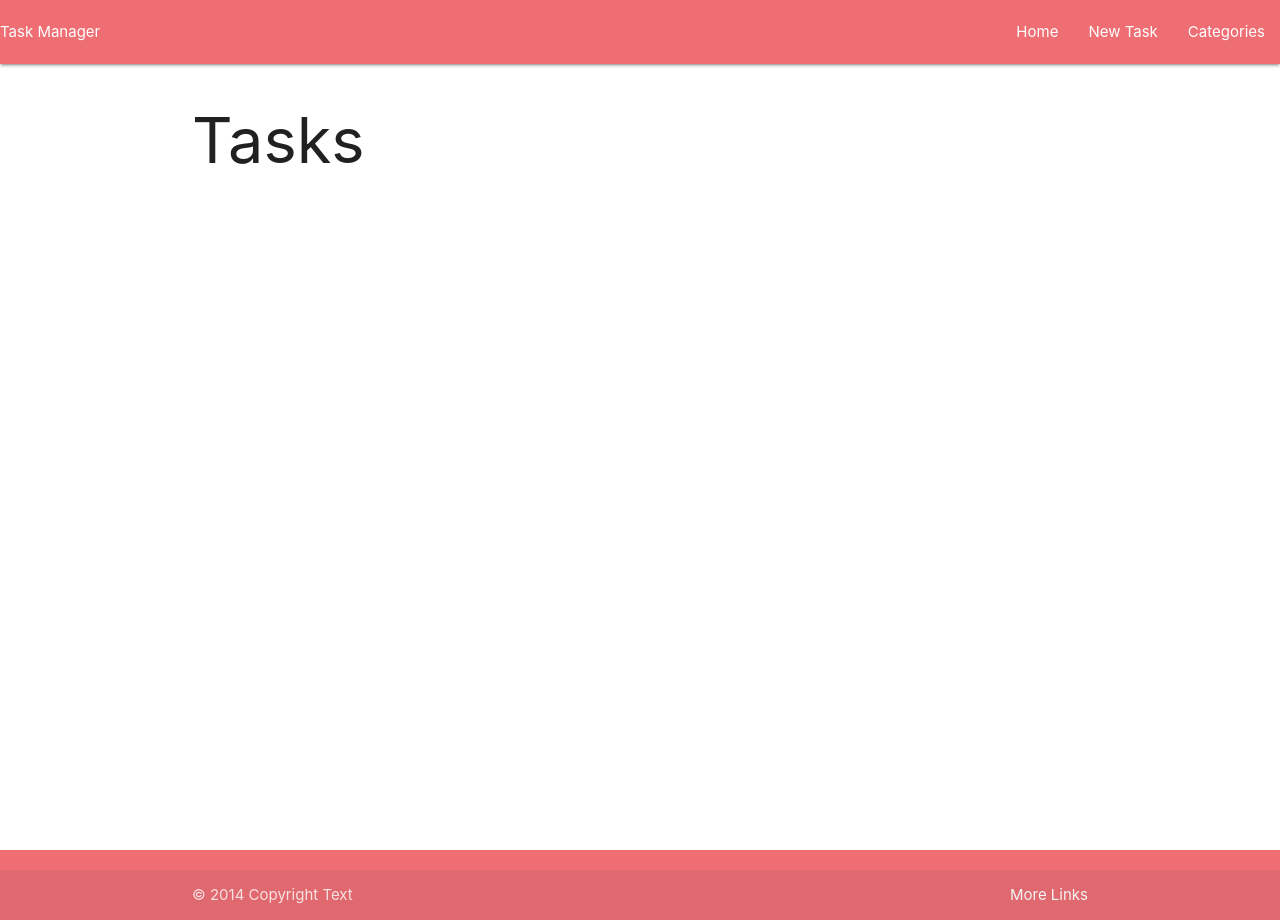
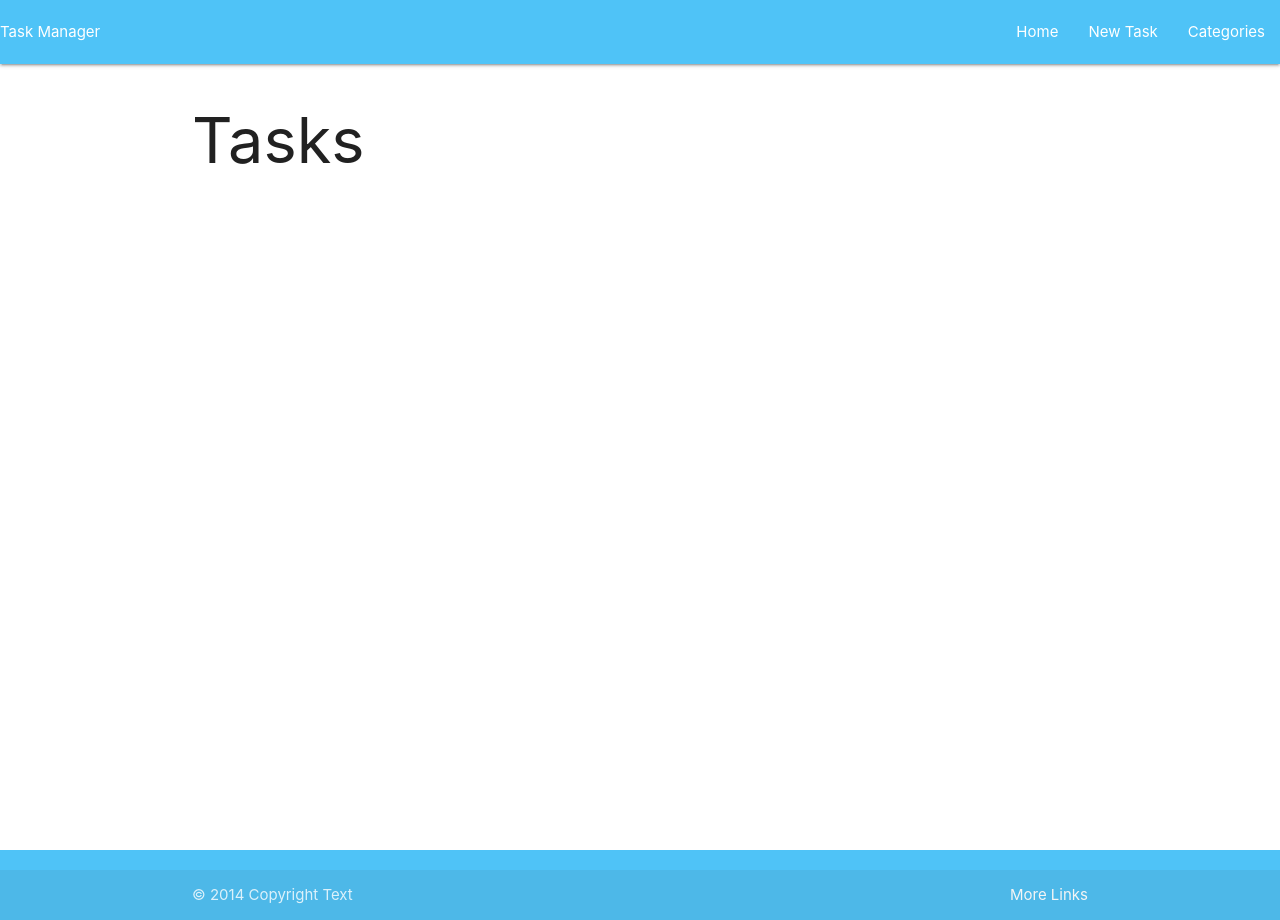
Before and after one commit to ccp84/taskmanager, a Flask app: page / in a window 1280 px wide. Run offline with Flask 2, Linux system fonts and the light colour scheme.

Commit message:
css>add materialize classes

```diff
--- a/taskmanager/templates/base.html
+++ b/taskmanager/templates/base.html
@@ -15,7 +15,7 @@
 
     <header>
         <nav>
-            <div class="nav-wrapper">
+            <div class="nav-wrapper light-blue lighten-2">
                 <a href="{{ url_for('home') }}">Task Manager</a>
                 <a href="#" data-target="mobile-demo" class="sidenav-trigger"><i class="material-icons">menu</i></a>
                 <ul class="right hide-on-med-and-down">
@@ -26,7 +26,7 @@
             </div>
         </nav>
 
-        <ul class="sidenav" id="mobile-demo">
+        <ul class="sidenav light-blue lighten-2" id="mobile-demo">
             <li><a href="{{ url_for('home') }}">Home</a></li>
             <li><a href="">New Task</a></li>
             <li><a href="">Categories</a></li>
@@ -38,7 +38,7 @@
         {% endblock %}
     </main>
 
-    <footer class="page-footer">
+    <footer class="page-footer light-blue lighten-2">
         <div class="footer-copyright">
           <div class="container">
           © 2014 Copyright Text
```
